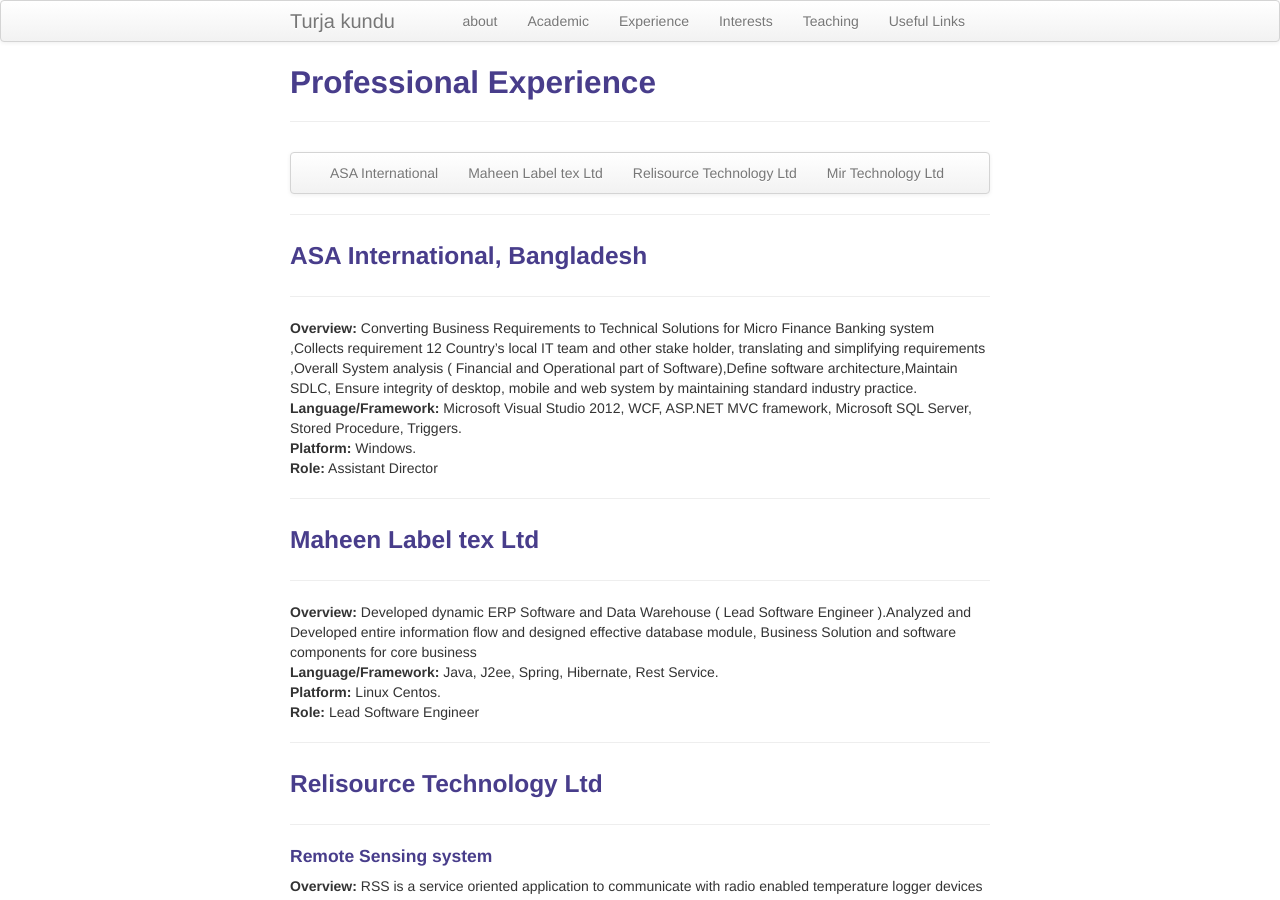
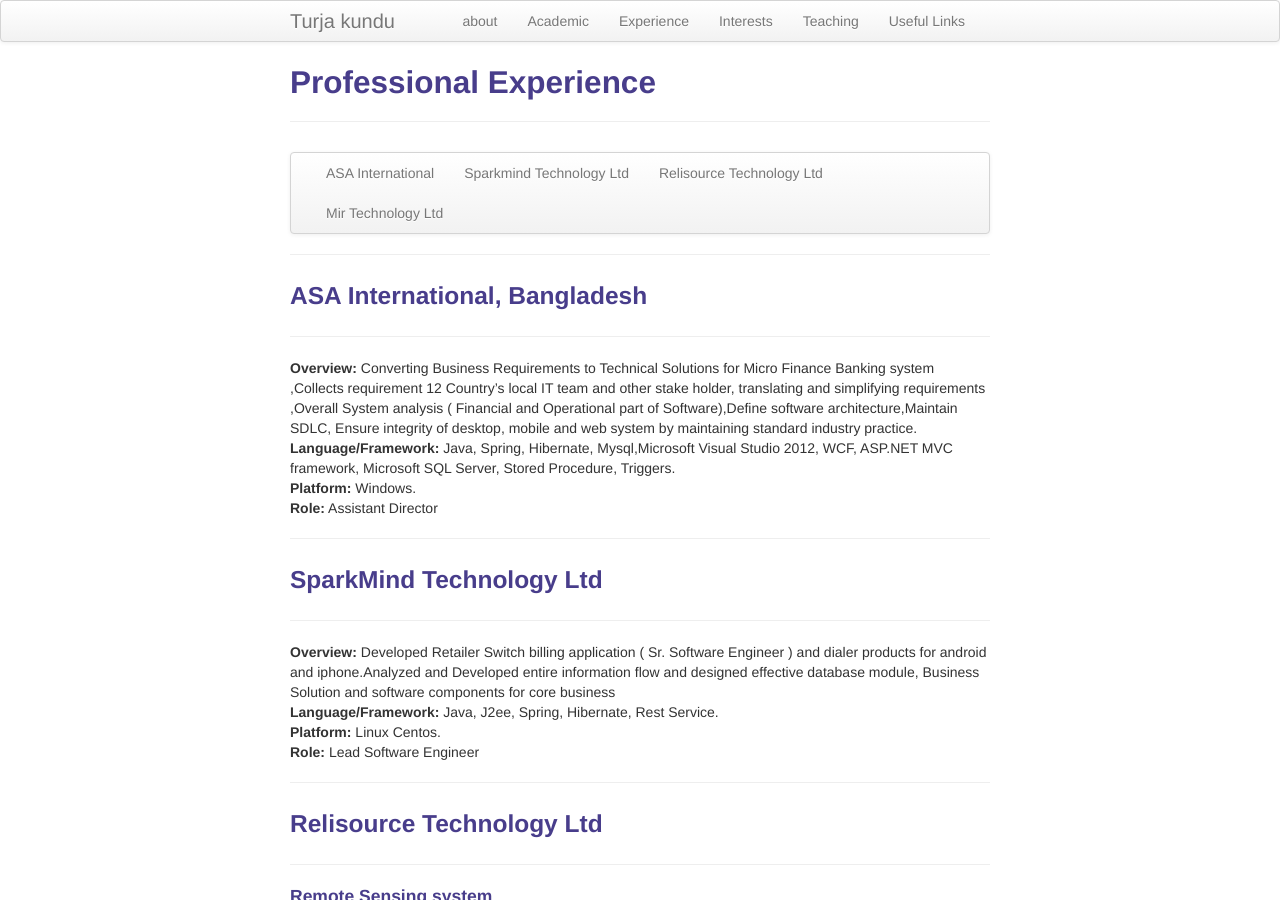
Before and after one commit to turjakundu/turjakundu.github.io, a Jekyll site: the page built from pages/experience.md, in a window 1280 px wide and 900 px high. Built offline with Jekyll 4.4.1, drawn with Linux system fonts in a browser that asks for light colours.

Commit message:
Update experience.md

```diff
--- a/pages/experience.md
+++ b/pages/experience.md
@@ -8,7 +8,7 @@
 <div class="navbar-inner">
 <ul class="nav">
 <li><a href="#ASAI">ASA International</a></li>
-<li><a href="#spark">Maheen Label tex Ltd</a></li>
+<li><a href="#spark">Sparkmind Technology Ltd</a></li>
 <li><a href="#reli">Relisource Technology Ltd</a></li>
 <li><a href="#mir"> Mir Technology Ltd</a></li>
 </ul>
@@ -22,17 +22,17 @@
 ---
 
 <b>Overview:</b> Converting Business Requirements to Technical Solutions for  Micro Finance Banking system ,Collects requirement 12 Country's local IT team and other stake holder, translating and simplifying requirements ,Overall System analysis ( Financial and Operational part of Software),Define software architecture,Maintain SDLC, Ensure integrity of desktop, mobile and web system by maintaining standard industry practice. <br/>
-<b>Language/Framework:</b> Microsoft Visual Studio 2012, WCF, ASP.NET MVC framework, Microsoft SQL Server, Stored Procedure, Triggers.<br/>
+<b>Language/Framework:</b> Java, Spring, Hibernate, Mysql,Microsoft Visual Studio 2012, WCF, ASP.NET MVC framework, Microsoft SQL Server, Stored Procedure, Triggers.<br/>
 <b>Platform:</b> Windows.<br/>
 <b>Role:</b> Assistant Director<br/>
 
 ---
 
-### <a name="spark"></a>Maheen Label tex Ltd
+### <a name="spark"></a>SparkMind Technology Ltd
 
 ---
 
-<b>Overview:</b> Developed dynamic ERP Software and Data Warehouse  ( Lead Software Engineer ).Analyzed and Developed entire information flow and designed effective database module, Business Solution and software components for core business <br/>
+<b>Overview:</b> Developed Retailer Switch billing application  ( Sr. Software Engineer ) and dialer products for android and iphone.Analyzed and Developed entire information flow and designed effective database module, Business Solution and software components for core business <br/>
 <b>Language/Framework:</b> Java, J2ee, Spring, Hibernate, Rest Service.<br/>
 <b>Platform:</b> Linux Centos.<br/>
 <b>Role:</b> Lead Software Engineer<br/>
```
